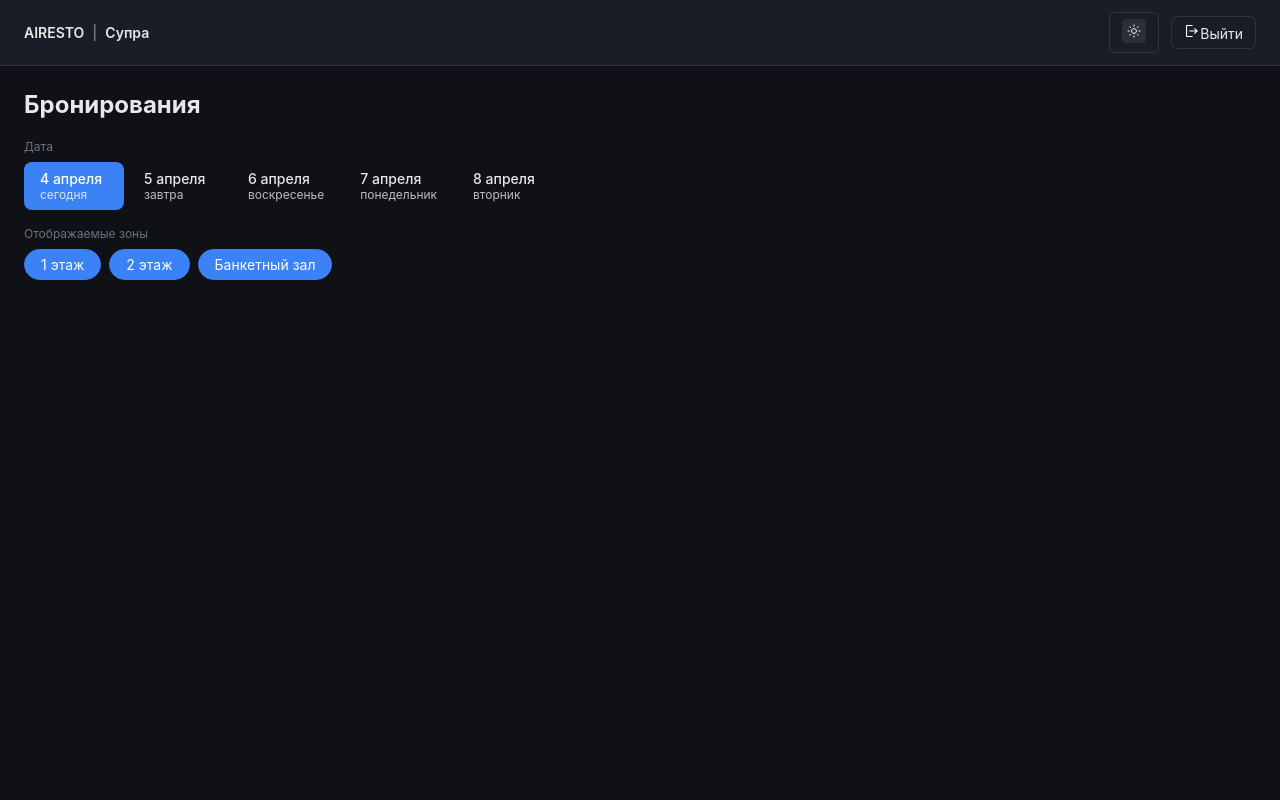
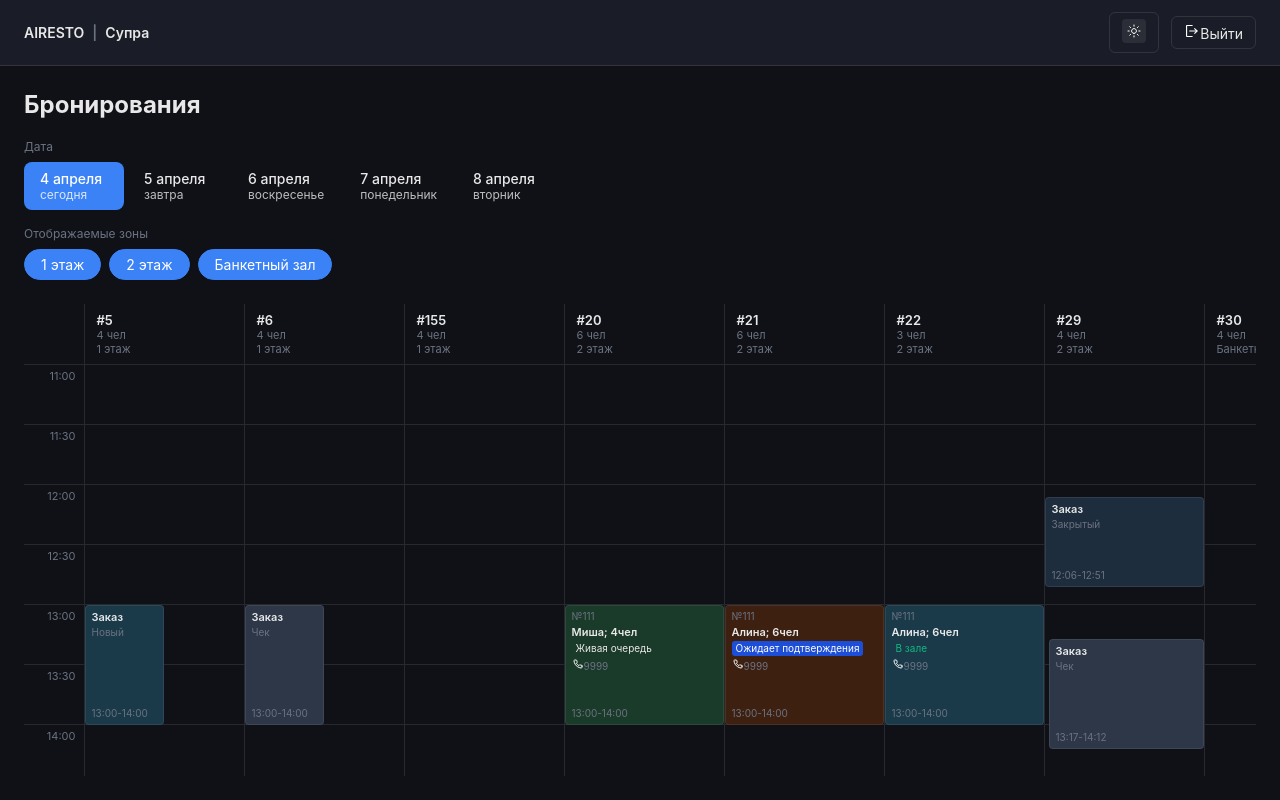
Before and after one commit to ledneev/airesto-test-task, a Vue app: page / in a window 1280 px wide. Built offline with nearby package versions, Linux system fonts and the light colour scheme.

Commit message:
feat; add table

```diff
--- a/src/App.vue
+++ b/src/App.vue
@@ -2,19 +2,19 @@
 import TheHeader from './components/TheHeader.vue'
 import DatePicker from './components/DatePicker.vue'
 import ZoneFilter from './components/ZoneFilter.vue'
+import BookingTable from './components/BookingTable/BookingTable.vue'
 </script>
 
 <template>
   <div class="app">
     <TheHeader />
-
     <main class="main">
       <h1 class="main__title">Бронирования</h1>
-
       <div class="main__controls">
         <DatePicker />
         <ZoneFilter />
       </div>
+      <BookingTable />
     </main>
   </div>
 </template>
--- a/src/components/BookingTable/BookingTable.vue
+++ b/src/components/BookingTable/BookingTable.vue
@@ -0,0 +1,219 @@
+<script setup lang="ts">
+import { computed, nextTick, onMounted, ref } from 'vue'
+import { useBookingStore } from '../../stores/bookingStore'
+import { mergeEvents, positionEvents } from '../../utils/layout'
+import { generateTimeSlots } from '../../utils/time'
+import EventCard from './EventCard.vue'
+
+const store = useBookingStore()
+
+const timeSlots = computed(() =>
+  generateTimeSlots(
+    store.restaurant.opening_time,
+    store.restaurant.closing_time,
+  )
+)
+
+const tablesWithEvents = computed(() =>
+  store.filteredTables.map(table => ({
+    table,
+    events: positionEvents(
+      mergeEvents(table, store.selectedDate),
+      store.restaurant.opening_time,
+      store.restaurant.closing_time,
+      store.restaurant.timezone,
+    ),
+  }))
+)
+
+const scrollContainer = ref<HTMLElement>()
+
+  onMounted(async () => {
+  await nextTick()
+  if (!scrollContainer.value) return
+
+  const openingSlot = timeSlots.value.findIndex(
+    slot => slot === store.restaurant.opening_time
+  )
+  if (openingSlot !== -1) {
+    scrollContainer.value.scrollTop = openingSlot * SLOT_HEIGHT
+  }
+})
+
+const SLOT_HEIGHT = 60
+const columnHeight = computed(() => timeSlots.value.length * SLOT_HEIGHT)
+</script>
+
+<template>
+  <div class="booking-table">
+
+    <div class="booking-table__scroll" ref="scrollContainer">
+      <table class="booking-table__inner">
+
+        <thead class="booking-table__head">
+          <tr>
+            <th class="booking-table__time-header"></th>
+
+            <th
+              v-for="{ table } in tablesWithEvents"
+              :key="table.id"
+              class="booking-table__col-header"
+            >
+              <span class="booking-table__table-number">#{{ table.number }}</span>
+              <span class="booking-table__table-capacity">{{ table.capacity }} чел</span>
+              <span class="booking-table__table-zone">{{ table.zone }}</span>
+            </th>
+          </tr>
+        </thead>
+
+        <tbody>
+          <tr>
+            <td class="booking-table__time-col">
+              <div
+                class="booking-table__time-slots"
+                :style="{ height: `${columnHeight}px` }"
+              >
+                <div
+                  v-for="slot in timeSlots"
+                  :key="slot"
+                  class="booking-table__time-slot"
+                  :style="{ height: `${SLOT_HEIGHT}px` }"
+                >
+                  {{ slot }}
+                </div>
+              </div>
+            </td>
+
+            <td
+              v-for="{ table, events } in tablesWithEvents"
+              :key="table.id"
+              class="booking-table__col"
+            >
+              <div
+                class="booking-table__col-inner"
+                :style="{ height: `${columnHeight}px` }"
+              >
+                <div
+                  v-for="slot in timeSlots"
+                  :key="slot"
+                  class="booking-table__grid-line"
+                  :style="{ height: `${SLOT_HEIGHT}px` }"
+                />
+
+                <EventCard
+                  v-for="event in events"
+                  :key="event.id"
+                  :event="event"
+                />
+              </div>
+            </td>
+          </tr>
+        </tbody>
+
+      </table>
+    </div>
+
+  </div>
+</template>
+
+<style scoped>
+.booking-table {
+  flex: 1;
+  overflow: hidden;
+  position: relative;
+}
+
+.booking-table__scroll {
+  overflow: auto;
+  height: 100%;
+  width: 100%;
+}
+
+.booking-table__inner {
+  border-collapse: collapse;
+  table-layout: fixed;
+  min-width: max-content;
+}
+
+.booking-table__head {
+  position: sticky;
+  top: 0;
+  z-index: 10;
+  background: var(--color-bg);
+}
+
+.booking-table__time-header {
+  width: 60px;
+  min-width: 60px;
+  position: sticky;
+  left: 0;
+  background: var(--color-bg);
+  z-index: 20;
+}
+
+.booking-table__col-header {
+  width: 160px;
+  min-width: 160px;
+  padding: 8px 12px;
+  text-align: left;
+  border-left: 1px solid var(--color-border);
+  font-weight: 400;
+  background: var(--color-bg);
+}
+
+.booking-table__table-number {
+  display: block;
+  font-weight: 600;
+  font-size: 13px;
+}
+
+.booking-table__table-capacity,
+.booking-table__table-zone {
+  display: block;
+  font-size: 11px;
+  color: var(--color-text-muted);
+}
+
+.booking-table__time-col {
+  position: sticky;
+  left: 0;
+  z-index: 5;
+  background: var(--color-bg);
+  width: 60px;
+  min-width: 60px;
+  vertical-align: top;
+}
+
+.booking-table__time-slots {
+  position: relative;
+}
+
+.booking-table__time-slot {
+  display: flex;
+  align-items: flex-start;
+  padding-top: 4px;
+  padding-right: 8px;
+  font-size: 11px;
+  color: var(--color-text-muted);
+  text-align: right;
+  justify-content: flex-end;
+  border-top: 1px solid var(--color-border);
+}
+
+.booking-table__col {
+  vertical-align: top;
+  border-left: 1px solid var(--color-border);
+  width: auto;
+  min-width: 160px;
+}
+
+.booking-table__col-inner {
+  position: relative;
+  width: 100%;
+}
+
+.booking-table__grid-line {
+  border-top: 1px solid var(--color-border);
+  width: 100%;
+}
+</style>
```
Also changed, not shown: env.d.ts (added, +7 -0 lines).
